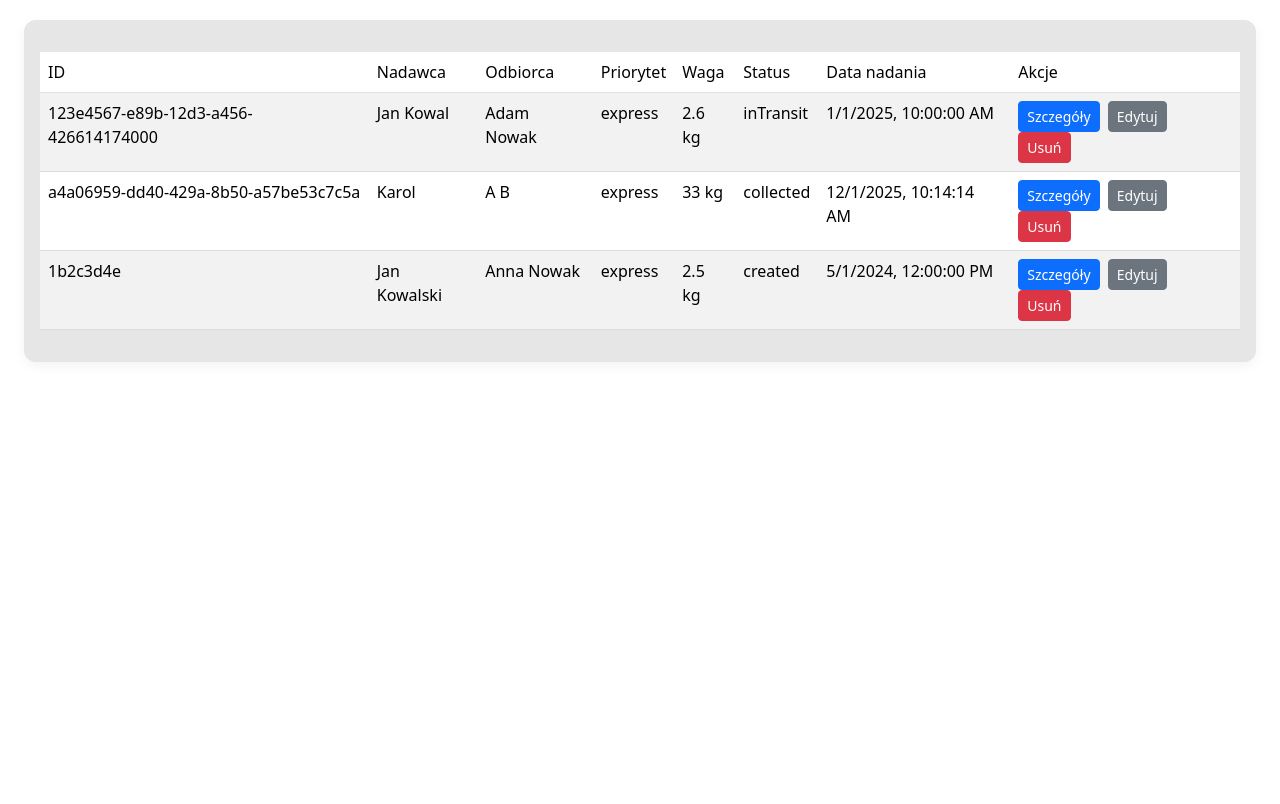
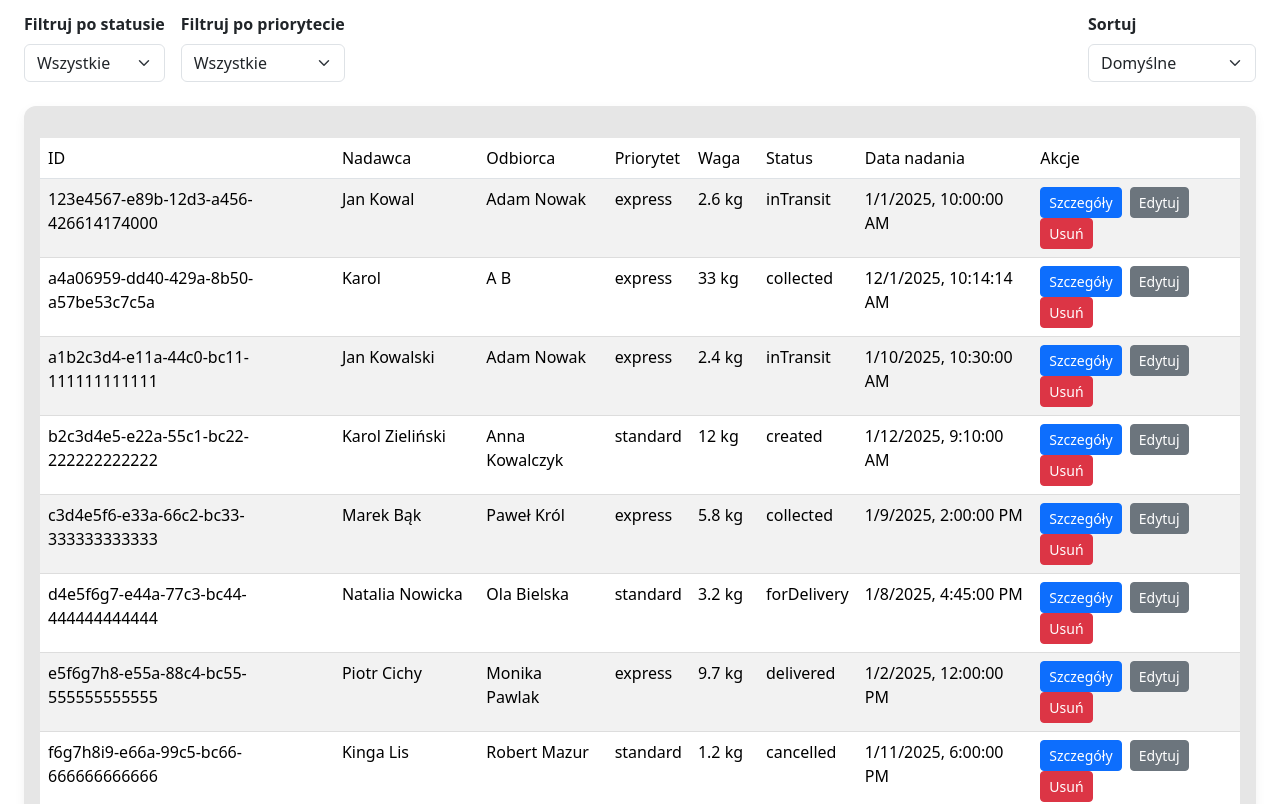
Before and after one commit to MentorlyPL/FastShipCRM, a website built with Vite: page index.html in a window 1280 px wide. Shown: the part 163-967 px from the top of the page. Before the commit the page ends 800 px from the top, so only its background shows below. Built offline with nearby package versions, Linux system fonts and the light colour scheme; data requests are answered from the project's data file; files whose address does not match are found by name.

Commit message:
Zadanie 7

```diff
--- a/db.json
+++ b/db.json
@@ -63,35 +63,300 @@
       "createdAt": "2025-12-01T10:14:14.026Z"
     },
     {
-      "id": "1b2c3d4e",
+      "id": "a1b2c3d4-e11a-44c0-bc11-111111111111",
       "sender": {
         "name": "Jan Kowalski",
         "address": {
-          "street": "Polna 12",
+          "street": "Długa 5",
           "city": "Warszawa",
           "zipCode": "00-001",
-          "country": "Polska"
+          "country": "Poland"
         },
         "contact": {
-          "email": "jan@example.com"
+          "email": "jan.kowalski@example.com"
         }
       },
       "receiver": {
-        "name": "Anna Nowak",
+        "name": "Adam Nowak",
         "address": {
-          "street": "Zielona 33",
+          "street": "Krótka 10",
           "city": "Kraków",
           "zipCode": "30-001",
-          "country": "Polska"
+          "country": "Poland"
         },
         "contact": {
-          "phone": "+48 555 333 222"
+          "phone": "+48123456789"
         }
       },
       "priority": "express",
-      "weight": 2.5,
+      "weight": 2.4,
+      "status": "inTransit",
+      "createdAt": "2025-01-10T10:30:00"
+    },
+    {
+      "id": "b2c3d4e5-e22a-55c1-bc22-222222222222",
+      "sender": {
+        "name": "Karol Zieliński",
+        "address": {
+          "street": "Zielona 18",
+          "city": "Wrocław",
+          "zipCode": "50-300",
+          "country": "Poland"
+        },
+        "contact": {
+          "email": "karol.z@example.com"
+        }
+      },
+      "receiver": {
+        "name": "Anna Kowalczyk",
+        "address": {
+          "street": "Lipowa 2",
+          "city": "Poznań",
+          "zipCode": "60-100",
+          "country": "Poland"
+        },
+        "contact": {
+          "email": "anna.k@example.com"
+        }
+      },
+      "priority": "standard",
+      "weight": 12,
       "status": "created",
-      "createdAt": "2024-05-01T12:00:00.000Z"
+      "createdAt": "2025-01-12T09:10:00"
+    },
+    {
+      "id": "c3d4e5f6-e33a-66c2-bc33-333333333333",
+      "sender": {
+        "name": "Marek Bąk",
+        "address": {
+          "street": "Słoneczna 45",
+          "city": "Gdańsk",
+          "zipCode": "80-120",
+          "country": "Poland"
+        },
+        "contact": {
+          "phone": "+48550111222"
+        }
+      },
+      "receiver": {
+        "name": "Paweł Król",
+        "address": {
+          "street": "Różana 7",
+          "city": "Łódź",
+          "zipCode": "90-200",
+          "country": "Poland"
+        },
+        "contact": {
+          "email": "pawel.k@example.com"
+        }
+      },
+      "priority": "express",
+      "weight": 5.8,
+      "status": "collected",
+      "createdAt": "2025-01-09T14:00:00"
+    },
+    {
+      "id": "d4e5f6g7-e44a-77c3-bc44-444444444444",
+      "sender": {
+        "name": "Natalia Nowicka",
+        "address": {
+          "street": "Lawendowa 13",
+          "city": "Kielce",
+          "zipCode": "25-300",
+          "country": "Poland"
+        },
+        "contact": {
+          "email": "n.nowicka@example.com"
+        }
+      },
+      "receiver": {
+        "name": "Ola Bielska",
+        "address": {
+          "street": "Leśna 9",
+          "city": "Bydgoszcz",
+          "zipCode": "85-001",
+          "country": "Poland"
+        },
+        "contact": {}
+      },
+      "priority": "standard",
+      "weight": 3.2,
+      "status": "forDelivery",
+      "createdAt": "2025-01-08T16:45:00"
+    },
+    {
+      "id": "e5f6g7h8-e55a-88c4-bc55-555555555555",
+      "sender": {
+        "name": "Piotr Cichy",
+        "address": {
+          "street": "Kwiatowa 21",
+          "city": "Rzeszów",
+          "zipCode": "35-100",
+          "country": "Poland"
+        },
+        "contact": {
+          "email": "piotr.c@example.com"
+        }
+      },
+      "receiver": {
+        "name": "Monika Pawlak",
+        "address": {
+          "street": "Szkolna 3",
+          "city": "Opole",
+          "zipCode": "45-050",
+          "country": "Poland"
+        },
+        "contact": {
+          "phone": "+48700100100"
+        }
+      },
+      "priority": "express",
+      "weight": 9.7,
+      "status": "delivered",
+      "createdAt": "2025-01-02T12:00:00"
+    },
+    {
+      "id": "f6g7h8i9-e66a-99c5-bc66-666666666666",
+      "sender": {
+        "name": "Kinga Lis",
+        "address": {
+          "street": "Promienna 8",
+          "city": "Szczecin",
+          "zipCode": "70-020",
+          "country": "Poland"
+        },
+        "contact": {}
+      },
+      "receiver": {
+        "name": "Robert Mazur",
+        "address": {
+          "street": "Nowa 14",
+          "city": "Białystok",
+          "zipCode": "15-100",
+          "country": "Poland"
+        },
+        "contact": {}
+      },
+      "priority": "standard",
+      "weight": 1.2,
+      "status": "cancelled",
+      "createdAt": "2025-01-11T18:00:00"
+    },
+    {
+      "id": "g7h8i9j0-e77a-00c6-bc77-777777777777",
+      "sender": {
+        "name": "Tomasz Urban",
+        "address": {
+          "street": "Dzika 7",
+          "city": "Katowice",
+          "zipCode": "40-001",
+          "country": "Poland"
+        },
+        "contact": {
+          "email": "tomasz.u@example.com"
+        }
+      },
+      "receiver": {
+        "name": "Ewa Michalska",
+        "address": {
+          "street": "Wiosenna 2",
+          "city": "Olsztyn",
+          "zipCode": "10-500",
+          "country": "Poland"
+        },
+        "contact": {}
+      },
+      "priority": "express",
+      "weight": 7.3,
+      "status": "created",
+      "createdAt": "2025-01-14T08:25:00"
+    },
+    {
+      "id": "h8i9j0k1-e88a-11c7-bc88-888888888888",
+      "sender": {
+        "name": "Alicja Baran",
+        "address": {
+          "street": "Łąkowa 9",
+          "city": "Torun",
+          "zipCode": "87-100",
+          "country": "Poland"
+        },
+        "contact": {}
+      },
+      "receiver": {
+        "name": "Marta Szulc",
+        "address": {
+          "street": "Klonowa 11",
+          "city": "Słupsk",
+          "zipCode": "76-200",
+          "country": "Poland"
+        },
+        "contact": {
+          "email": "m.szulc@example.com"
+        }
+      },
+      "priority": "standard",
+      "weight": 4.9,
+      "status": "collected",
+      "createdAt": "2025-01-03T11:00:00"
+    },
+    {
+      "id": "i9j0k1l2-e99a-22c8-bc99-999999999999",
+      "sender": {
+        "name": "Damian Kowalczyk",
+        "address": {
+          "street": "Kościelna 4",
+          "city": "Radom",
+          "zipCode": "26-600",
+          "country": "Poland"
+        },
+        "contact": {
+          "phone": "+48500200300"
+        }
+      },
+      "receiver": {
+        "name": "Sylwia Kurek",
+        "address": {
+          "street": "Słoneczna 20",
+          "city": "Gdynia",
+          "zipCode": "81-300",
+          "country": "Poland"
+        },
+        "contact": {}
+      },
+      "priority": "express",
+      "weight": 15.2,
+      "status": "inTransit",
+      "createdAt": "2025-01-06T15:45:00"
+    },
+    {
+      "id": "j0k1l2m3-e00a-33c9-bc00-000000000000",
+      "sender": {
+        "name": "Eliza Chmura",
+        "address": {
+          "street": "Perłowa 15",
+          "city": "Zielona Góra",
+          "zipCode": "65-001",
+          "country": "Poland"
+        },
+        "contact": {
+          "email": "eliza.c@example.com"
+        }
+      },
+      "receiver": {
+        "name": "Jakub Sobczak",
+        "address": {
+          "street": "Morelowa 8",
+          "city": "Suwałki",
+          "zipCode": "16-400",
+          "country": "Poland"
+        },
+        "contact": {}
+      },
+      "priority": "standard",
+      "weight": 6.3,
+      "status": "delivered",
+      "createdAt": "2025-01-04T09:50:00"
     }
   ]
 }
--- a/index.html
+++ b/index.html
@@ -29,6 +29,49 @@
       <p>Witamy w systemie zarządzania paczkami FastShip.</p>
 
       <h2 class="mb-3">Lista paczek</h2>
+
+      <div
+        class="filters-container d-flex justify-content-between align-items-end mb-4"
+      >
+        <div class="d-flex gap-3">
+          <div>
+            <label for="filterStatus" class="form-label fw-bold"
+              >Filtruj po statusie</label
+            >
+            <select id="filterStatus" class="form-select">
+              <option value="">Wszystkie</option>
+              <option value="created">created</option>
+              <option value="collected">collected</option>
+              <option value="inTransit">inTransit</option>
+              <option value="forDelivery">forDelivery</option>
+              <option value="delivered">delivered</option>
+              <option value="cancelled">cancelled</option>
+            </select>
+          </div>
+
+          <div>
+            <label for="filterPriority" class="form-label fw-bold"
+              >Filtruj po priorytecie</label
+            >
+            <select id="filterPriority" class="form-select">
+              <option value="">Wszystkie</option>
+              <option value="standard">standard</option>
+              <option value="express">express</option>
+            </select>
+          </div>
+        </div>
+
+        <div class="sort-container">
+          <label for="sortSelect" class="form-label fw-bold">Sortuj</label>
+          <select id="sortSelect" class="form-select">
+            <option value="">Domyślne</option>
+            <option value="dateAsc">Data nadania ↑</option>
+            <option value="dateDesc">Data nadania ↓</option>
+            <option value="weightAsc">Waga ↑</option>
+            <option value="weightDesc">Waga ↓</option>
+          </select>
+        </div>
+      </div>
 
       <div class="table-container">
         <div id="loader" style="display: none">
--- a/src/index.ts
+++ b/src/index.ts
@@ -7,7 +7,16 @@ const tableBody = document.querySelector(
 ) as HTMLTableSectionElement | null
 const errorBox = document.querySelector("#error-box") as HTMLDivElement | null
 const loader = document.querySelector("#loader") as HTMLDivElement | null
+const statusSelect = document.getElementById(
+  "filterStatus"
+) as HTMLSelectElement
+const prioritySelect = document.getElementById(
+  "filterPriority"
+) as HTMLSelectElement
+const sortSelect = document.getElementById("sortSelect") as HTMLSelectElement
+
 let loadedPackages: Package[]
+let filteredPackages: Package[]
 
 if (!tableBody || !errorBox || !loader) {
   console.error("Brakuje elementów DOM (tableBody/errorBox/loader)")
@@ -17,20 +26,11 @@ function personToString(sender: PersonData): string {
   return `${sender.name}`
 }
 
-async function loadPackages() {
-  if (loader) loader.style.display = "block"
-  if (errorBox) {
-    errorBox.style.display = "none"
-    errorBox.textContent = ""
-  }
+function renderTable(packages: Package[]) {
+  if (!tableBody) return
 
-  try {
-    const response = await axios.get<Package[]>(`${API_BASE}/packages`)
-    loadedPackages = response.data
-
-    if (tableBody && loadedPackages) {
   tableBody.innerHTML = ""
-      loadedPackages.forEach((pkg) => {
+  packages.forEach((pkg) => {
     const row = document.createElement("tr")
     row.innerHTML = `
       <td>${pkg.id}</td>
@@ -55,9 +55,7 @@ async function loadPackages() {
     tableBody.appendChild(row)
   })
 
-      tableBody
-        .querySelector(".details-btn")
-        ?.addEventListener("click", (ev) => {
+  tableBody.querySelector(".details-btn")?.addEventListener("click", (ev) => {
     window.location.href =
       (ev.currentTarget as HTMLButtonElement).getAttribute("href") || "/"
   })
@@ -90,6 +88,18 @@ async function loadPackages() {
     })
   })
 }
+
+async function loadPackages() {
+  if (loader) loader.style.display = "block"
+  if (errorBox) {
+    errorBox.style.display = "none"
+    errorBox.textContent = ""
+  }
+
+  try {
+    const response = await axios.get<Package[]>(`${API_BASE}/packages`)
+    loadedPackages = response.data
+    applyFiltersAndSorting()
   } catch (error) {
     console.error(error)
     if (errorBox) {
@@ -102,4 +112,41 @@ async function loadPackages() {
   }
 }
 
+function applyFiltersAndSorting() {
+  let data = [...loadedPackages]
+
+  if (statusSelect.value) {
+    data = data.filter((p) => p.status === statusSelect.value)
+  }
+
+  if (prioritySelect.value) {
+    data = data.filter((p) => p.priority === prioritySelect.value)
+  }
+
+  switch (sortSelect.value) {
+    case "dateAsc":
+      data.sort((a, b) => Date.parse(a.createdAt) - Date.parse(b.createdAt))
+      break
+
+    case "dateDesc":
+      data.sort((a, b) => Date.parse(b.createdAt) - Date.parse(a.createdAt))
+      break
+
+    case "weightAsc":
+      data.sort((a, b) => a.weight - b.weight)
+      break
+
+    case "weightDesc":
+      data.sort((a, b) => b.weight - a.weight)
+      break
+  }
+
+  filteredPackages = data
+  renderTable(filteredPackages)
+}
+
+statusSelect.addEventListener("change", applyFiltersAndSorting)
+prioritySelect.addEventListener("change", applyFiltersAndSorting)
+sortSelect.addEventListener("change", applyFiltersAndSorting)
+
 loadPackages()
```
Lines whose indentation alone changed are shown as unchanged.
